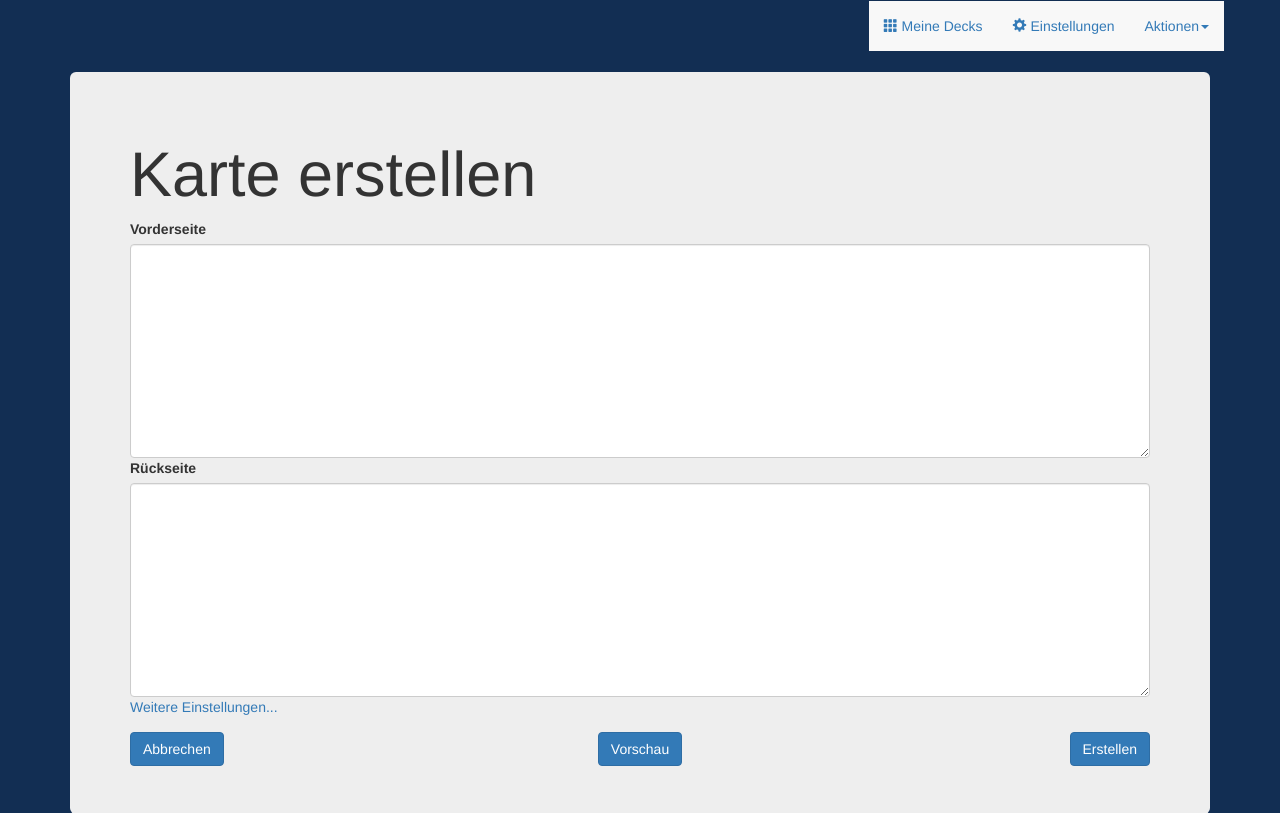
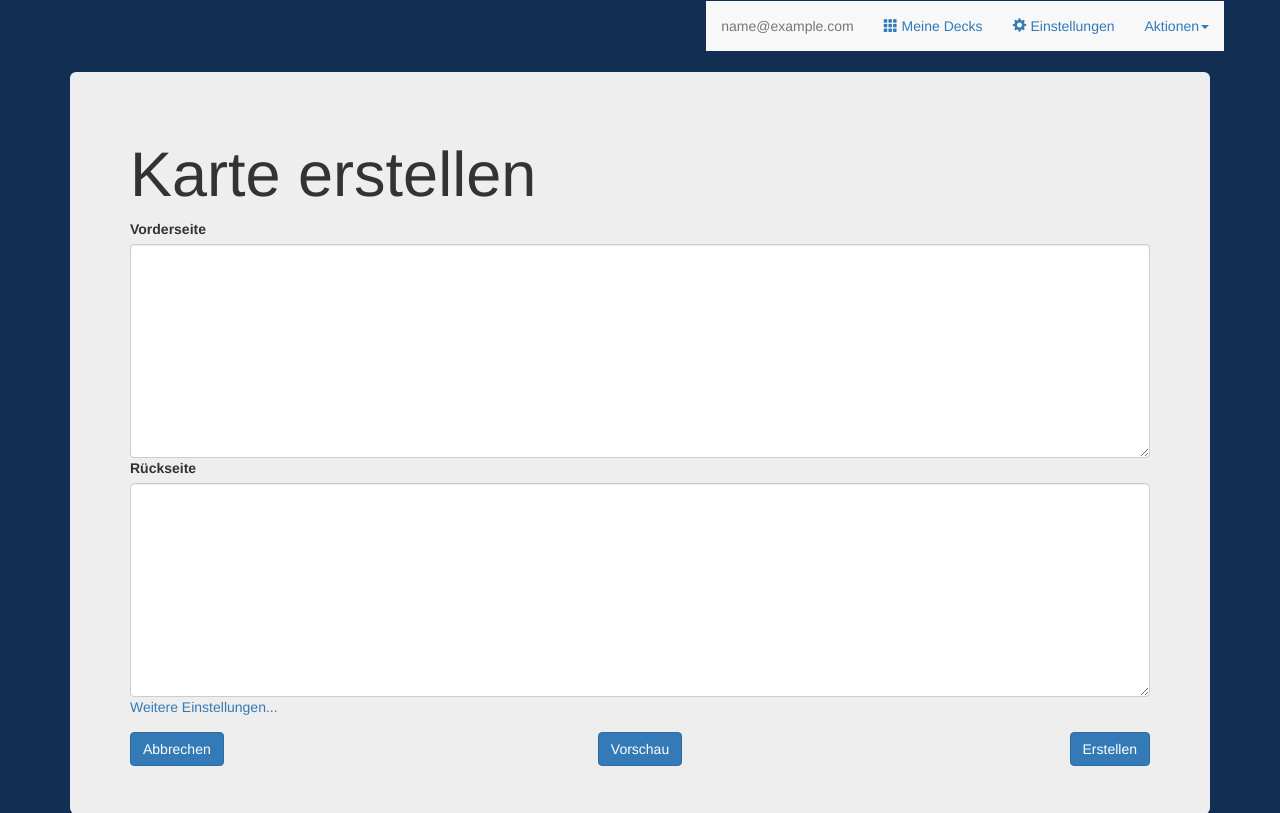
Before and after one commit to DummyDivision/Tsune, a Django app: page /cardbox/cards/1/new in a window 1280 px wide. Shown: the top 813 px of the page. Run offline with Django 3.2, Linux system fonts and the light colour scheme; the visitor is signed in with stand-in values (Sample User, id 1); parts of the project's set-up code (start-up, migrations or seed data) failed here and were passed over; some libraries are stand-ins or nearby versions.

Commit message:
Add user.email to navbar

```diff
--- a/tsune/templates/base.html
+++ b/tsune/templates/base.html
@@ -17,6 +17,9 @@
   {% block nav %}
     <nav class="navbar" role="navigation">
       <ul class="nav navbar-nav navbar-default navbar-right">
+        {% if user.is_authenticated %}
+        <li><p class="navbar-text">{{  user.email }}</p></li>
+        {% endif %}
         <li><a href="{% url 'deck:deck_list' %}"><span class="glyphicon glyphicon-th"></span>&nbsp;Meine Decks</a></li>
         <li>
           <a href="#" id="settingsPop"><span class="glyphicon glyphicon-cog"></span>&nbsp;Einstellungen</a>
```
